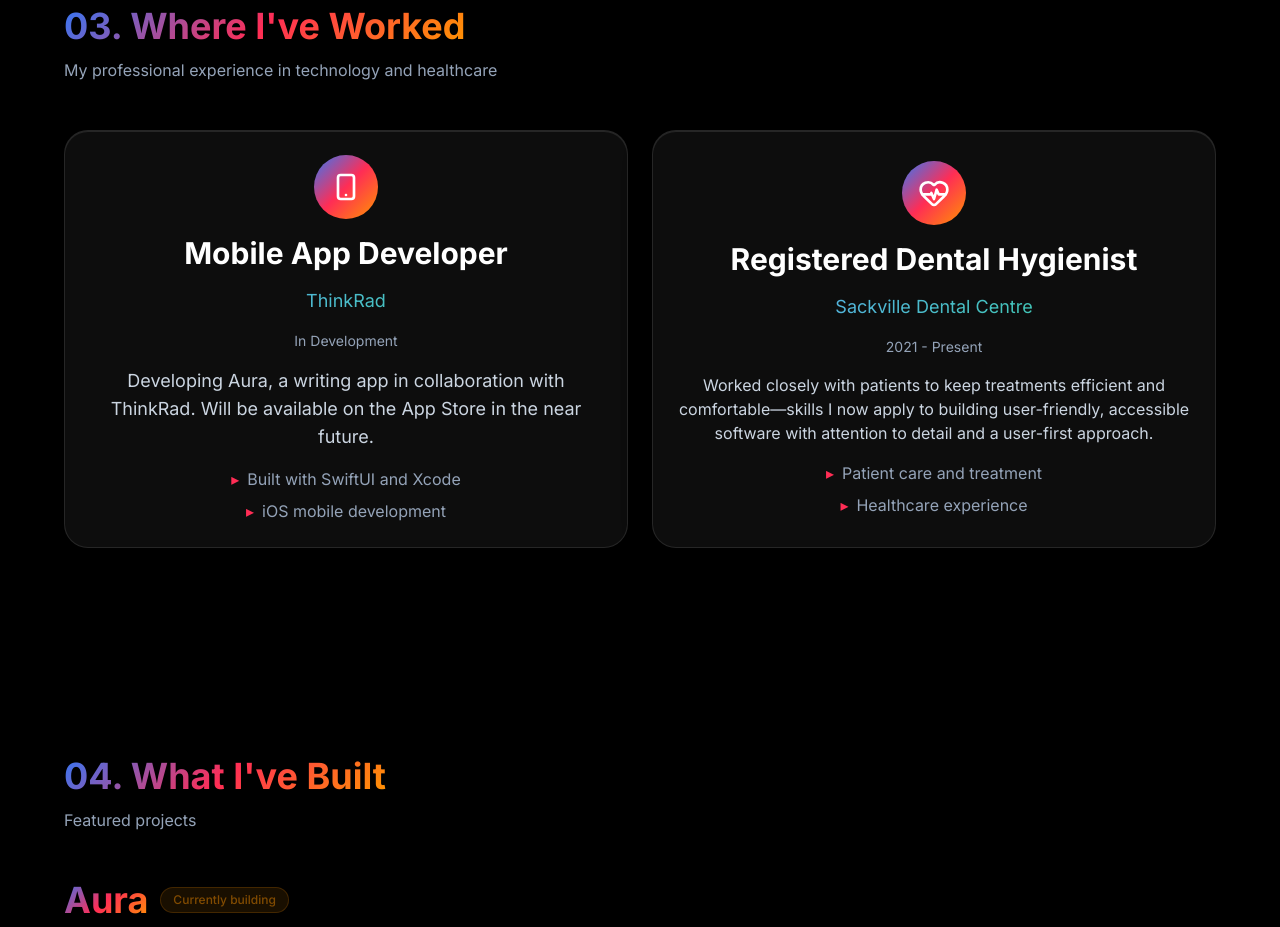
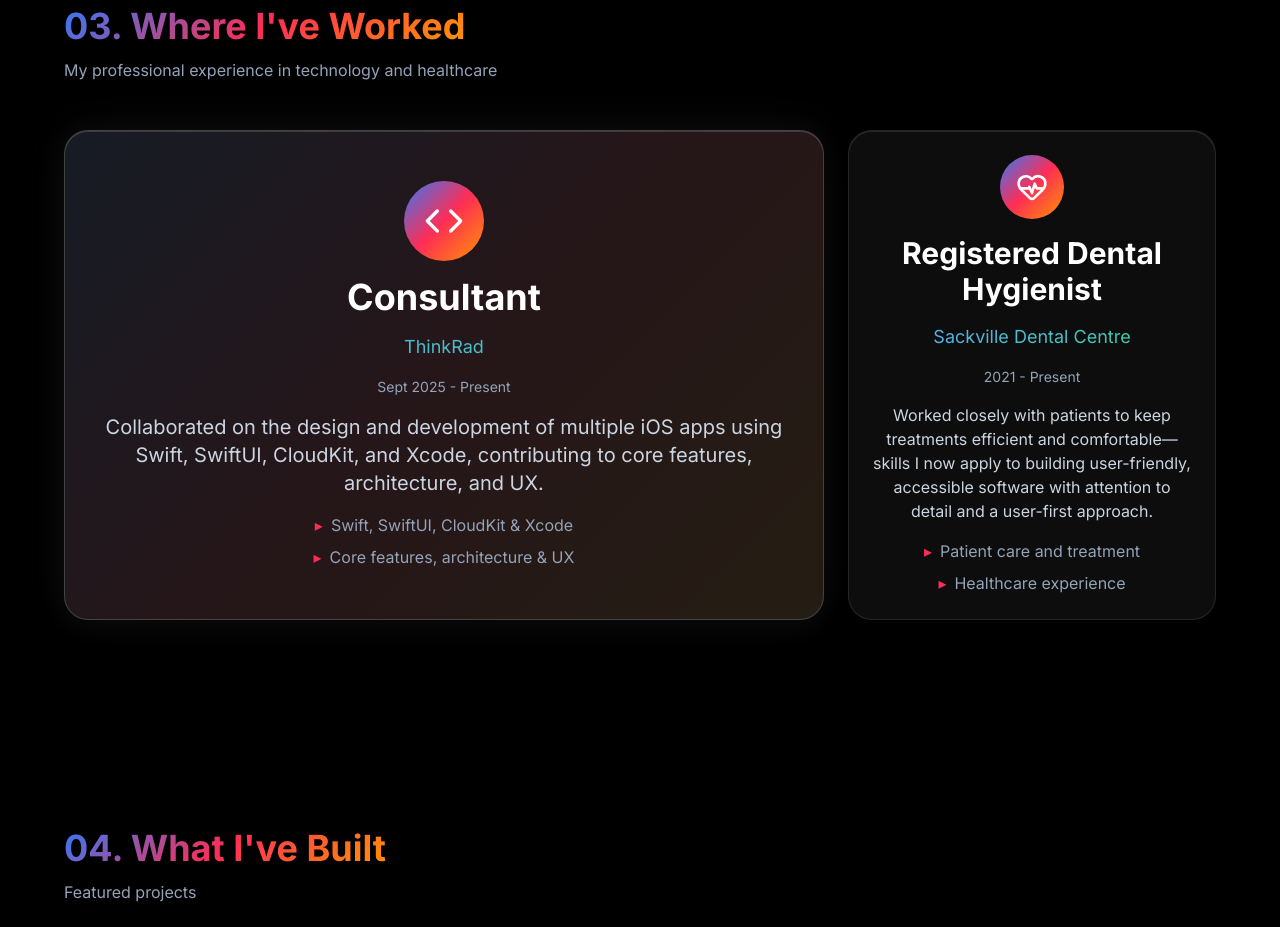
Before and after one commit to jvpatey/portfolio, a Next.js app: page / in a window 1280 px wide. Shown: the part 1940-2867 px from the top of the page. Built offline with nearby package versions, Linux system fonts and the light colour scheme.

Commit message:
updated thinkrad card for job description

```diff
--- a/components/Experience.tsx
+++ b/components/Experience.tsx
@@ -1,7 +1,7 @@
 "use client";
 
 import { motion } from "framer-motion";
-import { HeartPulse } from "lucide-react";
+import { Code, HeartPulse } from "lucide-react";
 import AnimatedSection from "./AnimatedSection";
 import TypewriterHeader from "./TypewriterHeader";
 
@@ -10,10 +10,12 @@
   children,
   className = "",
   delay = 0,
+  featured = false,
 }: {
   children: React.ReactNode;
   className?: string;
   delay?: number;
+  featured?: boolean;
 }) => {
   return (
     <motion.div
@@ -34,24 +36,31 @@
         ease: [0.25, 0.46, 0.45, 0.94],
       }}
       whileHover={{
-        y: -2,
+        y: featured ? -4 : -2,
         transition: { duration: 0.3, ease: "easeOut" },
       }}
       className={`group relative overflow-hidden rounded-3xl transition-all duration-500 ${className}`}
       style={{
-        background: "rgba(255, 255, 255, 0.05)",
+        background: featured
+          ? "rgba(255, 255, 255, 0.08)"
+          : "rgba(255, 255, 255, 0.05)",
         backdropFilter: "blur(20px) saturate(200%)",
-        border: "1px solid rgba(255, 255, 255, 0.1)",
-        boxShadow:
-          "0 8px 32px rgba(0, 0, 0, 0.2), inset 0 1px 0 rgba(255, 255, 255, 0.1)",
+        border: featured
+          ? "1px solid rgba(255, 255, 255, 0.2)"
+          : "1px solid rgba(255, 255, 255, 0.1)",
+        boxShadow: featured
+          ? "0 8px 32px rgba(0, 0, 0, 0.2), 0 0 40px rgba(255, 255, 255, 0.08), inset 0 1px 0 rgba(255, 255, 255, 0.15)"
+          : "0 8px 32px rgba(0, 0, 0, 0.2), inset 0 1px 0 rgba(255, 255, 255, 0.1)",
       }}
     >
-      {/* Gradient overlay */}
+      {/* Gradient overlay - more visible on featured card */}
       <div
-        className="absolute inset-0 opacity-0 group-hover:opacity-100 transition-opacity duration-500"
+        className={`absolute inset-0 transition-opacity duration-500 ${
+          featured ? "opacity-60 group-hover:opacity-100" : "opacity-0 group-hover:opacity-100"
+        }`}
         style={{
           background:
-            "linear-gradient(135deg, rgba(52, 120, 246, 0.1) 0%, rgba(255, 45, 85, 0.1) 50%, rgba(255, 149, 0, 0.1) 100%)",
+            "linear-gradient(135deg, rgba(52, 120, 246, 0.12) 0%, rgba(255, 45, 85, 0.12) 50%, rgba(255, 149, 0, 0.12) 100%)",
         }}
       />
 
@@ -104,35 +113,22 @@
         </motion.div>
 
         {/* Experience Cards */}
-        <div className="grid grid-cols-1 lg:grid-cols-2 gap-6">
-          {/* Aura App Card */}
-          <ExperienceCard delay={0.2} className="p-6">
+        <div className="grid grid-cols-1 lg:grid-cols-3 gap-6">
+          {/* ThinkRad Consultant Card - featured, takes 2/3 width */}
+          <ExperienceCard delay={0.2} featured className="p-6 lg:p-8 lg:col-span-2">
             <div className="h-full flex flex-col justify-center">
               <div className="text-center">
                 <div
-                  className="w-16 h-16 rounded-full mx-auto mb-4 flex items-center justify-center"
+                  className="w-16 h-16 lg:w-20 lg:h-20 rounded-full mx-auto mb-4 flex items-center justify-center"
                   style={{
                     background:
                       "linear-gradient(135deg, #3478F6 0%, #FF2D55 50%, #FF9500 100%)",
                   }}
                 >
-                  <svg
-                    className="w-8 h-8 text-white"
-                    fill="none"
-                    stroke="currentColor"
-                    viewBox="0 0 24 24"
-                    xmlns="http://www.w3.org/2000/svg"
-                  >
-                    <path
-                      strokeLinecap="round"
-                      strokeLinejoin="round"
-                      strokeWidth={2}
-                      d="M12 18h.01M8 21h8a2 2 0 002-2V5a2 2 0 00-2-2H8a2 2 0 00-2 2v14a2 2 0 002 2z"
-                    />
-                  </svg>
+                  <Code className="w-8 h-8 lg:w-10 lg:h-10 text-white" />
                 </div>
-                <h3 className="text-xl md:text-2xl lg:text-3xl font-bold text-white mb-4">
-                  Mobile App Developer
+                <h3 className="text-xl md:text-2xl lg:text-3xl xl:text-4xl font-bold text-white mb-4">
+                  Consultant
                 </h3>
                 <p
                   className="text-base md:text-lg mb-4"
@@ -146,19 +142,20 @@
                 >
                   ThinkRad
                 </p>
-                <p className="text-sm text-slate-400 mb-4">In Development</p>
-                <p className="text-base md:text-lg text-slate-300 leading-relaxed mb-4">
-                  Developing Aura, a writing app in collaboration with ThinkRad.
-                  Will be available on the App Store in the near future.
+                <p className="text-sm text-slate-400 mb-4">Sept 2025 - Present</p>
+                <p className="text-base md:text-lg lg:text-xl text-slate-300 leading-relaxed mb-4">
+                  Collaborated on the design and development of multiple iOS apps
+                  using Swift, SwiftUI, CloudKit, and Xcode, contributing to core
+                  features, architecture, and UX.
                 </p>
                 <div className="space-y-2 text-sm md:text-base text-slate-400">
                   <div className="flex items-center justify-center">
                     <span className="text-[#FF2D55] mr-2">▸</span>
-                    Built with SwiftUI and Xcode
+                    Swift, SwiftUI, CloudKit & Xcode
                   </div>
                   <div className="flex items-center justify-center">
                     <span className="text-[#FF2D55] mr-2">▸</span>
-                    iOS mobile development
+                    Core features, architecture & UX
                   </div>
                 </div>
               </div>
@@ -166,7 +163,7 @@
           </ExperienceCard>
 
           {/* Dental Hygienist Card */}
-          <ExperienceCard delay={0.3} className="p-6">
+          <ExperienceCard delay={0.3} className="p-6 lg:col-span-1">
             <div className="h-full flex flex-col justify-center">
               <div className="text-center">
                 <div
```
